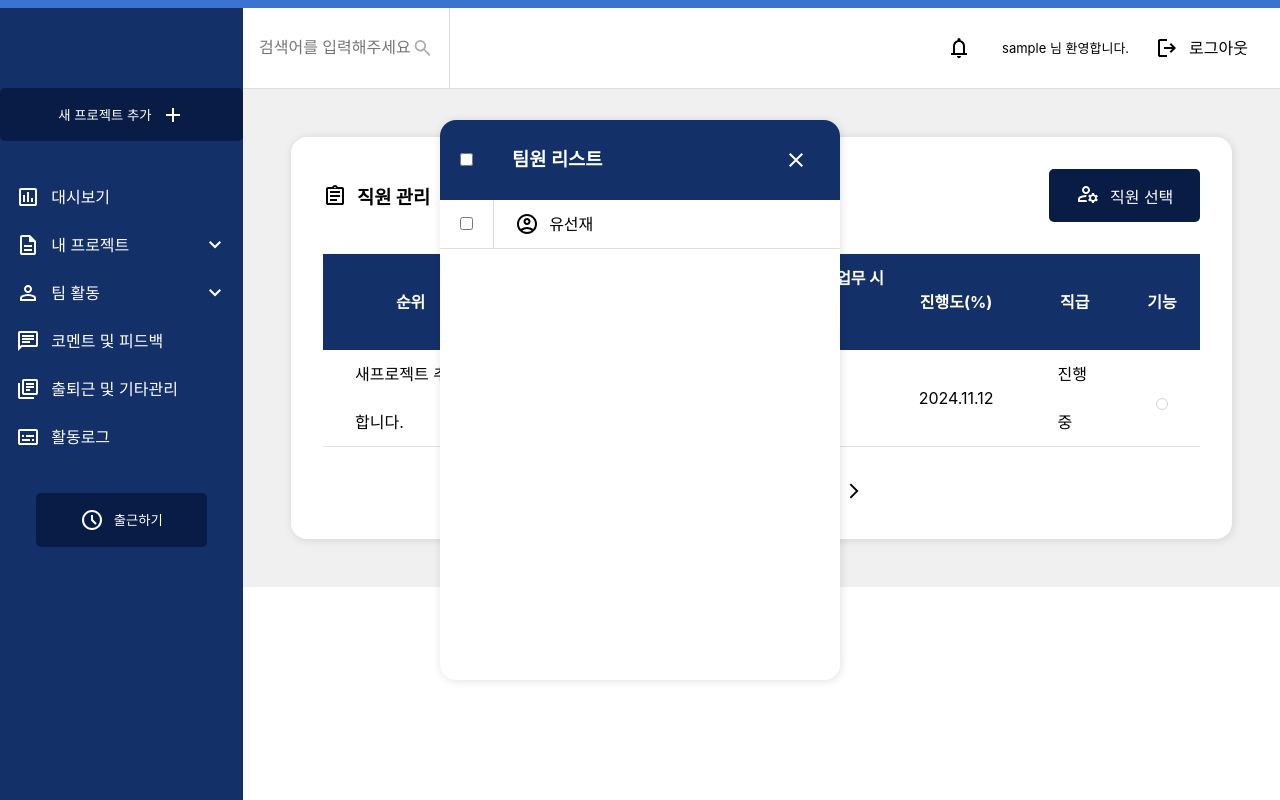
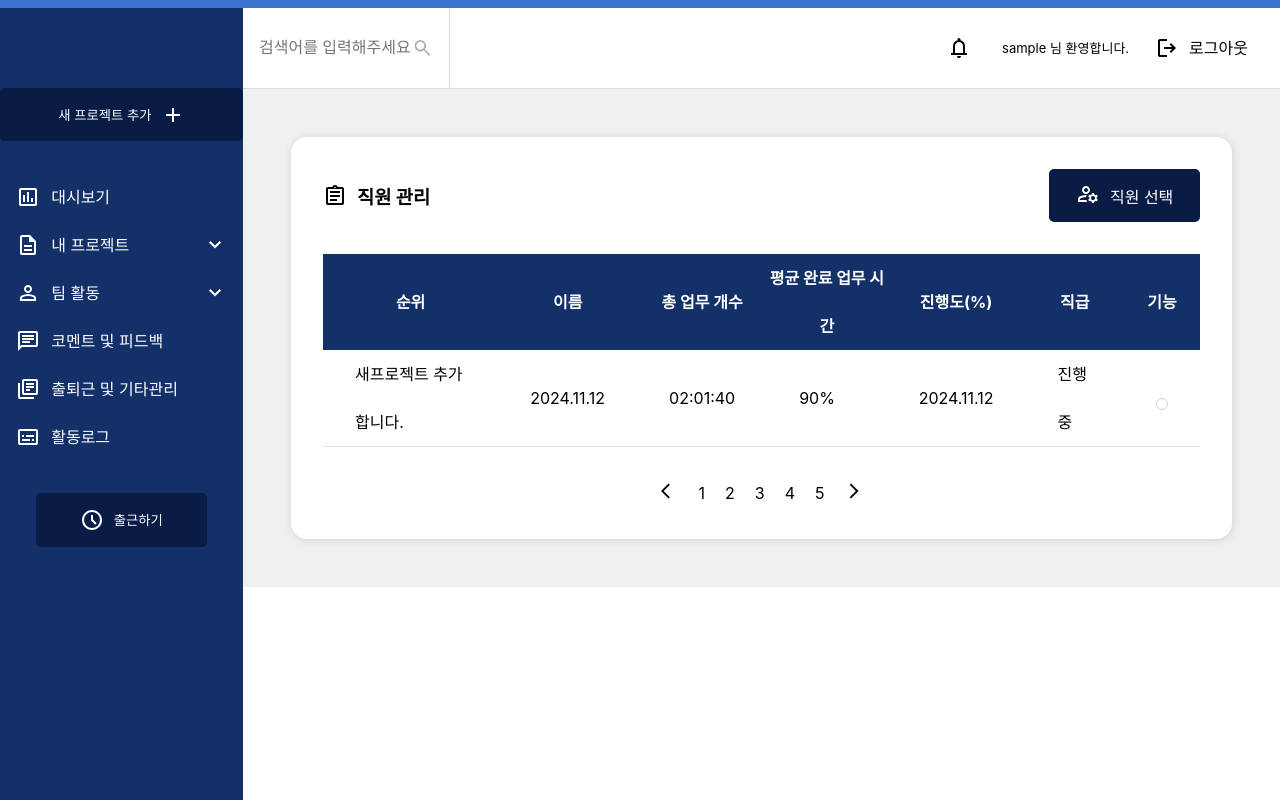
Before and after one commit to cazac11722/WorkVisual, a React (Create React App) app: page /WorkVisual/employee-management in a window 1280 px wide. Built offline with nearby package versions, Linux system fonts and the light colour scheme; sample sign-in values are in the browser's storage.

Commit message:
팀 활동 - 직원관리: 팀관리 버튼 기능 추가

```diff
--- a/src/components/Sidebar.js
+++ b/src/components/Sidebar.js
@@ -12,8 +12,8 @@ const Sidebar = () => {
   const isActive = (path) => location.pathname === path;
 
   const AdminDataTest = [
-    {"name" : "a", "href" : "/a"},
-    {"name" : "b", "href" : "/b"},
+    {"name" : "a", "href" : "/WorkVisual/a"},
+    {"name" : "b", "href" : "/WorkVisual/b"},
   ]
 
   const AdminData = [
--- a/src/components/widget/modal_widget.js
+++ b/src/components/widget/modal_widget.js
@@ -2,13 +2,14 @@ import React from 'react';
 import IconWidget from './icon_widget';
 
 const ModalWidget = (props) => {
-    // let active = props.hidden && props.hidden === true ? false : true;
     return (
-        <div className="modal" >
+        <div className="modal" hidden={props.hidden}>
             <div className='modal-header'>
                 <label htmlFor='all' className='modal-checkbox'><input type='checkbox' id='all' className='modal_controller' /></label>
                 <h3>팀원 리스트</h3>
-                <div className='modal-close' ><IconWidget icon="close" color="#fff" /></div>
+                <div className='modal-close' onClick={() => {
+                    props.event(true);
+                }} ><IconWidget icon="close" color="#fff" /></div>
             </div>
             <div className='modal-contents'>
                 <ul className='modal-list'>
--- a/src/pages/management/EmployeeManagement.js
+++ b/src/pages/management/EmployeeManagement.js
@@ -1,4 +1,4 @@
-import React, { useState } from 'react';
+import React, { useEffect, useState } from 'react';
 import Header from '../../components/Header.js';
 import Sidebar from '../../components/Sidebar.js';
 import IconWidget from '../../components/widget/icon_widget.js';
@@ -6,12 +6,14 @@ import ModalWidget from '../../components/widget/modal_widget.js';
 
 const EmployeeManagement = () => {
 
+    let [modalHidden, setModalHidden] = useState(true);
+
     return (
         <div className='wrap_inner border-top--main flex'>
             <Sidebar />
             <div className="row w100">
                 <Header />
-                <ModalWidget/>
+                <ModalWidget hidden={modalHidden} event={setModalHidden} />
                 <main>
                     <section className="row padding-3em bg-viwe ">
                         <div className='box-bor'>
@@ -20,7 +22,9 @@ const EmployeeManagement = () => {
                                     <IconWidget icon="document" />
                                     <span className="margin-left">직원 관리</span>
                                 </h3>
-                                <button type='button' className='btn btn_modal padding-x-2em' >
+                                <button type='button' className='btn btn_modal padding-x-2em' onClick={() => {
+                                    setModalHidden(false)
+                                }} >
                                     <div className='icon'><IconWidget icon="userM" color="#fff" /></div>
                                     <span className='margin-left size1'>직원 선택</span>
                                 </button>
```
